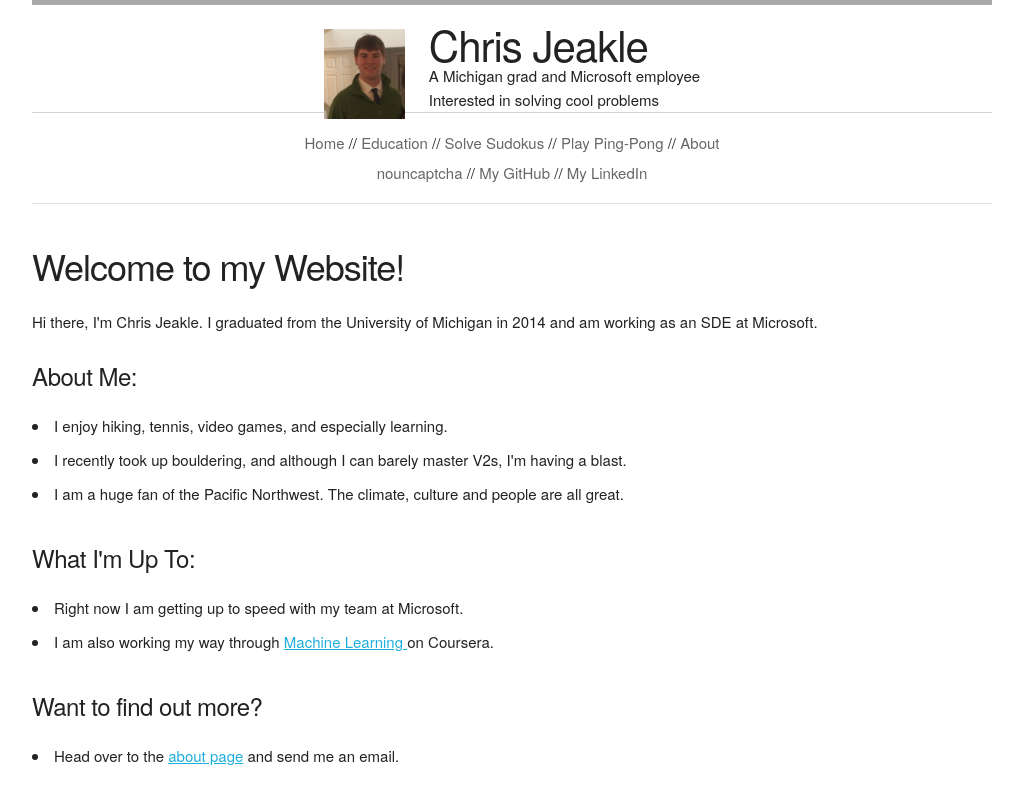
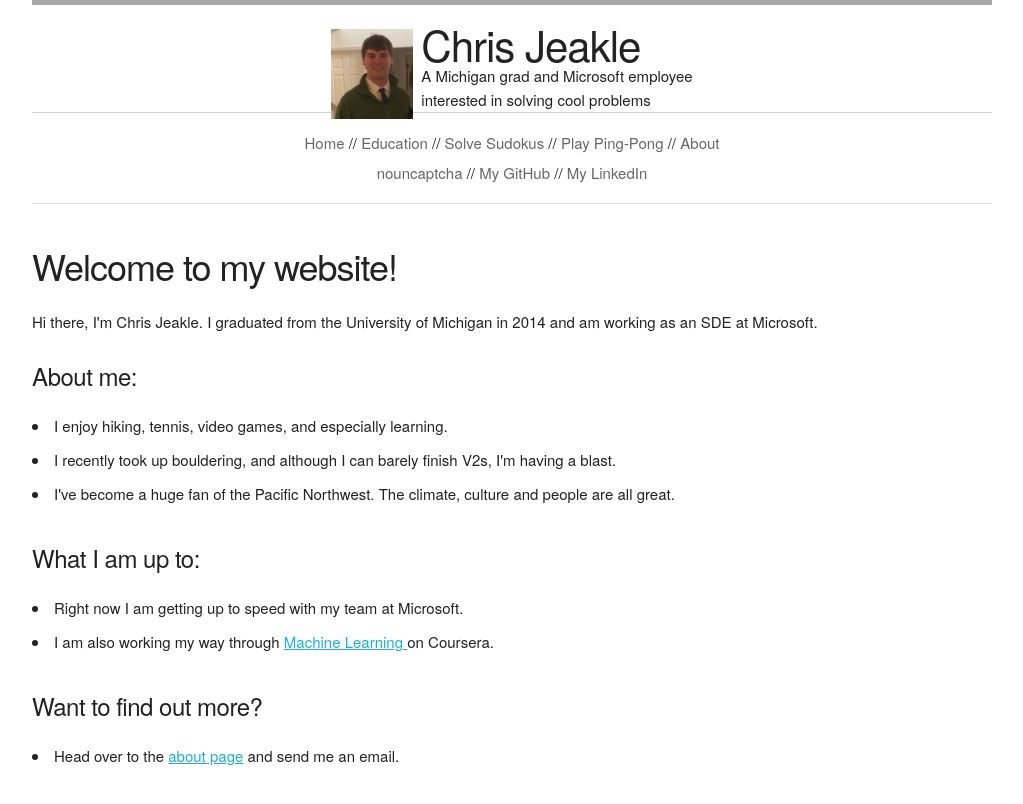
Before and after one commit to cjjeakle/cjjeakle.github.io, a Jekyll site: the page built from index.html, in a window 1280 px wide. Shown: the top 804 px of the page, without its empty margins (128-1151 px from the left). Built offline with Jekyll 4.4.1, drawn with Linux system fonts in a browser that asks for light colours.

Commit message:
Made the site more mobile friendly (potential text-wrap issues on iphone 4 resolved). Normalized captialization in headings.

```diff
--- a/_includes/header.html
+++ b/_includes/header.html
@@ -9,7 +9,7 @@
       <div id="headerDetails">
         A Michigan grad and Microsoft employee
         <br/>
-        Interested in solving cool problems
+        interested in solving cool problems
       </div>
     </div>
   </div>
--- a/index.html
+++ b/index.html
@@ -4,19 +4,19 @@
 ---
 
 <div>
-  <h3>Welcome to my Website!</h3>
+  <h3>Welcome to my website!</h3>
   Hi there, I'm Chris Jeakle. I graduated from the University of Michigan in 2014 and am working as an SDE at Microsoft.<br/>
 
   <br/>
 
-  <h5>About Me:</h5>
+  <h5>About me:</h5>
   <li>I enjoy hiking, tennis, video games, and especially learning.</li>
-  <li>I recently took up bouldering, and although I can barely master V2s, I'm having a blast.</li>
-  <li>I am a huge fan of the Pacific Northwest. The climate, culture and people are all great.</li>
+  <li>I recently took up bouldering, and although I can barely finish V2s, I'm having a blast.</li>
+  <li>I've become a huge fan of the Pacific Northwest. The climate, culture and people are all great.</li>
 
   <br/>
 
-  <h5>What I'm Up To:</h5>
+  <h5>What I am up to:</h5>
   <li>Right now I am getting up to speed with my team at Microsoft.</li>
   <li>I am also working my way through <a href="https://coursera.org/learn/machine-learning" target="_Blank">Machine Learning </a>on Coursera.</li>
 
--- a/static/css/main.css
+++ b/static/css/main.css
@@ -94,13 +94,14 @@
     text-align: left;
     height:auto;
     width: auto;
-    margin-left: 7em;
+    margin-left: 6em;
     margin-top: 1em;
     margin-bottom: 0em;
 }
 
 #headerText h2{
-     line-height:0%;
+     line-height: 0%;
+     white-space: nowrap;
 }
 
 #headerDetails {
```
